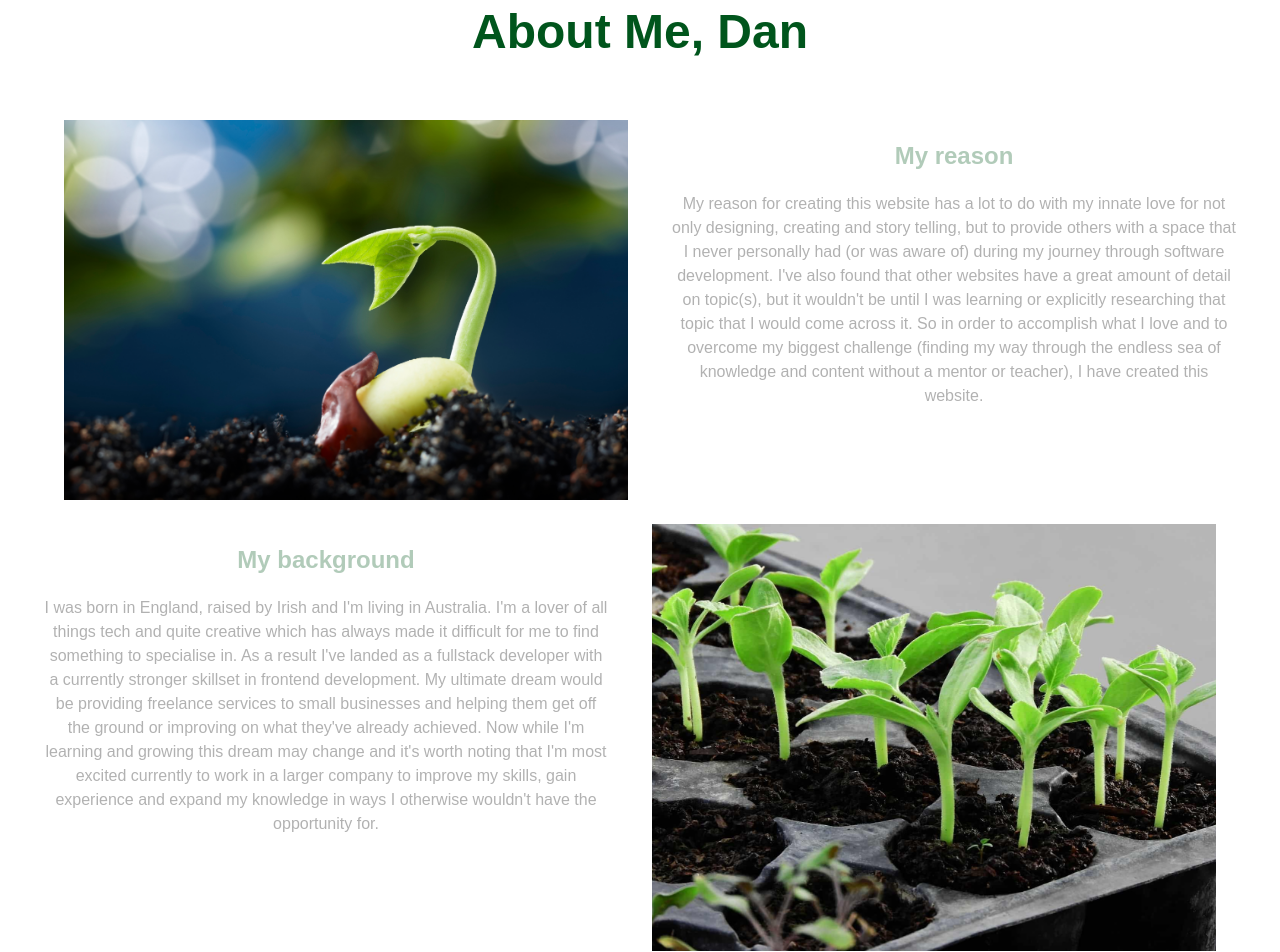
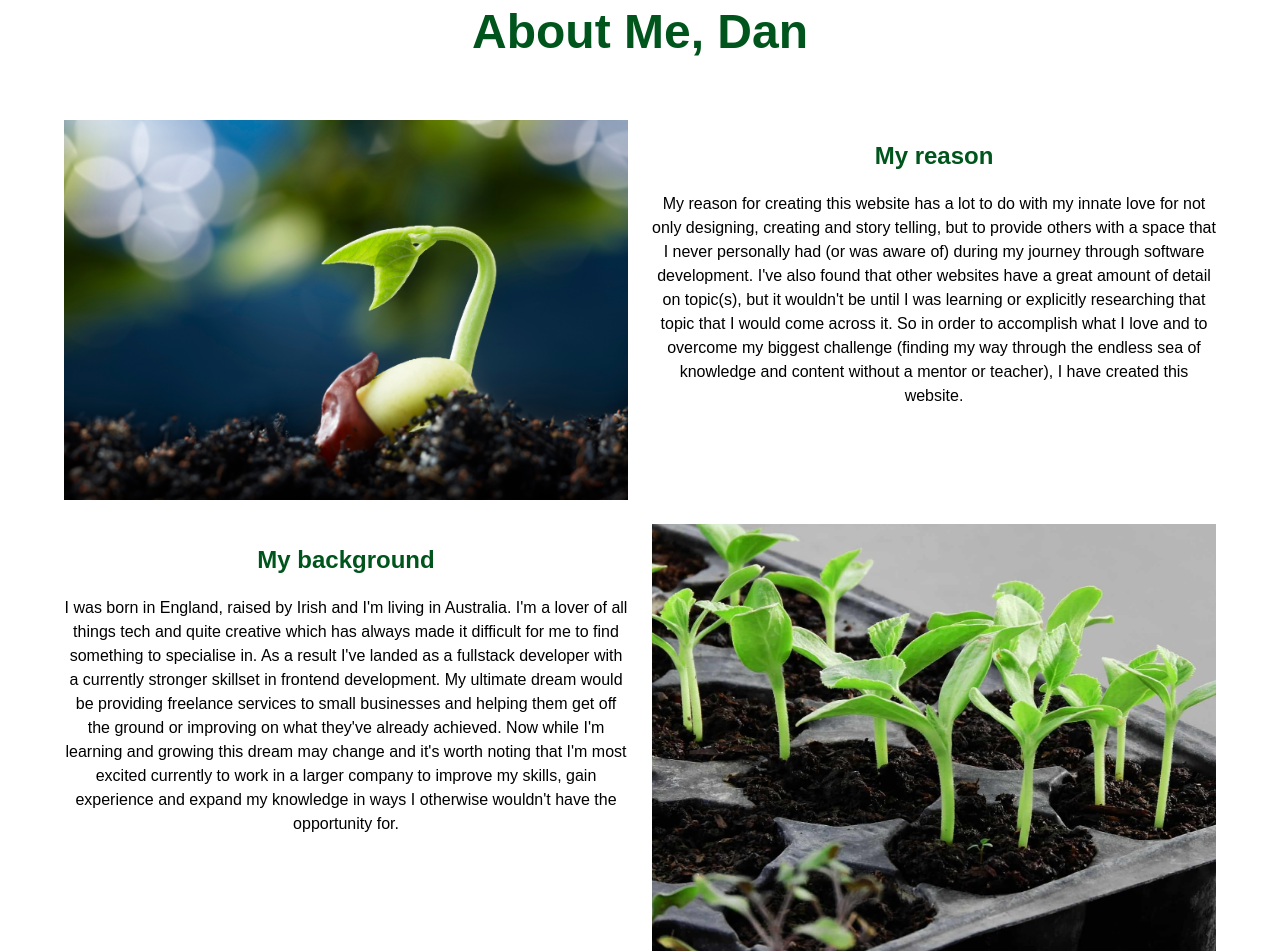
Before and after one commit to danriley11/DansDevDen, a React (Vite) app: page /housekeepers-lodge in a window 1280 px wide. Shown: the part 100-1052 px from the top of the page. Built offline with nearby package versions, Linux system fonts and the light colour scheme.

Commit message:
Update Housekeeping animation rendering

```diff
--- a/src/pages/housekeepersLodge/HousekeepingAlternatingDiv.tsx
+++ b/src/pages/housekeepersLodge/HousekeepingAlternatingDiv.tsx
@@ -1,10 +1,6 @@
-import {
-  FadingDivLeft,
-  FadingDivRight,
-  FadingDivUp,
-} from '../../components/blocks/FadingDiv.styles';
 import { Margin } from '../../components/core/spacing';
 import { Heading4, P } from '../../components/core/typography';
+import IntersectionWrapper from '../../components/inViewport/InView';
 import { IsTablet, LargerThanTablet } from '../../components/screenSize/ScreenSize.styles';
 import {
   HousekeepingAlternatingDivContainer,
@@ -57,9 +53,10 @@ const HousekeepingAlternatingDiv = ({
           <div>
             <img src={imageSource} alt={imageAlt} width="100%" />
           </div>
-          <FadingDivUp>
-            <HousekeepingContent title={title} text={text} list={list} />
-          </FadingDivUp>
+          <IntersectionWrapper
+            fadeUp
+            children={<HousekeepingContent title={title} text={text} list={list} />}
+          />
         </Margin>
       </IsTablet>
 
@@ -67,9 +64,10 @@ const HousekeepingAlternatingDiv = ({
         <HousekeepingAlternatingDivContainer>
           {index % 2 === 1 ? (
             <>
-              <FadingDivRight>
-                <HousekeepingContent title={title} text={text} list={list} />
-              </FadingDivRight>
+              <IntersectionWrapper
+                fadeRight
+                children={<HousekeepingContent title={title} text={text} list={list} />}
+              />
               <div>
                 <img src={imageSource} alt={imageAlt} width={'100%'} height={'100%'} />
               </div>
@@ -79,9 +77,10 @@ const HousekeepingAlternatingDiv = ({
               <div>
                 <img src={imageSource} alt={imageAlt} width={'100%'} height={'100%'} />
               </div>
-              <FadingDivLeft>
-                <HousekeepingContent title={title} text={text} list={list} />
-              </FadingDivLeft>
+              <IntersectionWrapper
+                fadeLeft
+                children={<HousekeepingContent title={title} text={text} list={list} />}
+              />
             </>
           )}
         </HousekeepingAlternatingDivContainer>
```
